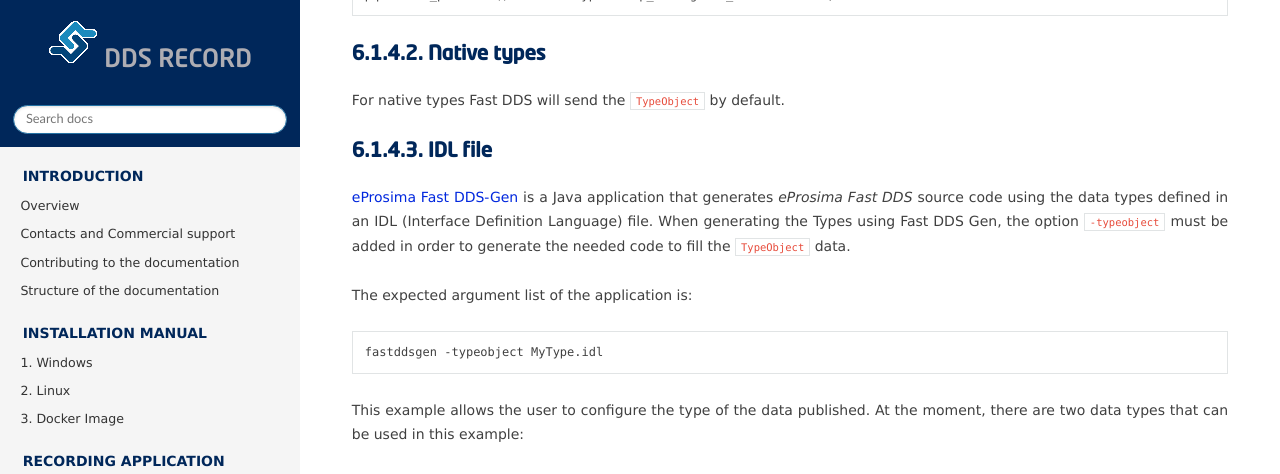
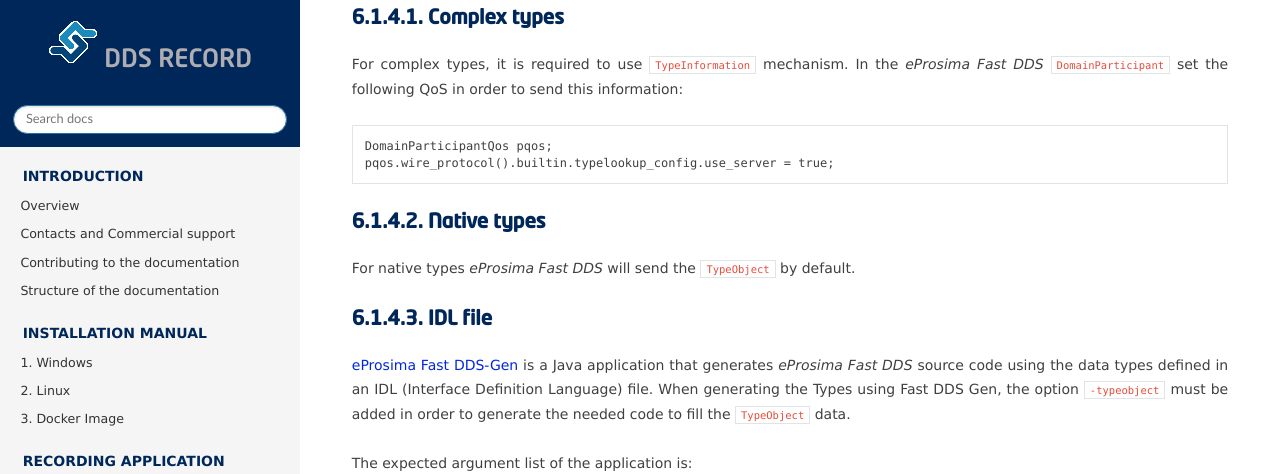
Before and after one commit to eProsima/DDS-Record-Replay, a Sphinx documentation site: the page built from docs/rst/recording/tutorials/basic_example.rst, in a window 1280 px wide and 1400 px high, scrolled down 1260 px. Shown: the top 474 px of the window. Built offline with Sphinx 7.4.7 and the Read the Docs theme 2.0.0, drawn with Linux system fonts in a browser that asks for light colours; the version number could not be read and is left out; some of the changed text lies outside the part shown.

Commit message:
Minor fixes
Signed-off-by: Irene Bandera <irenebandera@eprosima.com>

```diff
--- a/docs/rst/recording/tutorials/basic_example.rst
+++ b/docs/rst/recording/tutorials/basic_example.rst
@@ -61,7 +61,7 @@
 Native types
 ============
 
-For native types Fast DDS will send the ``TypeObject`` by default.
+For native types *eProsima Fast DDS* will send the ``TypeObject`` by default.
 
 IDL file
 ========
@@ -76,7 +76,7 @@
     fastddsgen -typeobject MyType.idl
 
 This example allows the user to configure the type of the data published.
-At the moment, there are two data types that can be used in this example:
+At the moment, there are two data types that can be used:
 
 * `HelloWorld.idl <https://github.com/eProsima/DDS-Recorder/blob/main/resources/dds/TypeLookupService/types/hello_world/HelloWorld.idl>`_
 
@@ -108,12 +111,12 @@
     :lines: 73-95
 
 To make the publication, the public member function ``publish()`` is implemented.
-Depending on the data type fill the data to publish with ``fill_helloworld_data_(msg)`` or ``fill_complete_data_(msg)`` , explained below.
+Depending on the data type, fill the data to publish with ``fill_helloworld_data_(msg)`` or ``fill_complete_data_(msg)`` , explained below.
 
 .. literalinclude:: ../../../../resources/dds/TypeLookupService/TypeLookupServicePublisher.cpp
     :lines: 229-254
 
-The function ``generate_helloworld_type_()`` return a Dynamic Type with the name, ``HELLO_WORLD_DATA_TYPE_NAME``, the type object and the type id, created using methods from Fast DDS Gen.
+The function ``generate_helloworld_type_()`` return a DynamicType_ptr with the name, ``HELLO_WORLD_DATA_TYPE_NAME``, the type object and the type id, created using methods from Fast DDS Gen.
 
 .. literalinclude:: ../../../../resources/dds/TypeLookupService/TypeLookupServicePublisher.cpp
         :lines: 256-271
```
Also changed, not shown: other parts of docs/rst/recording/tutorials/basic_example.rst (+9 -3 lines).
